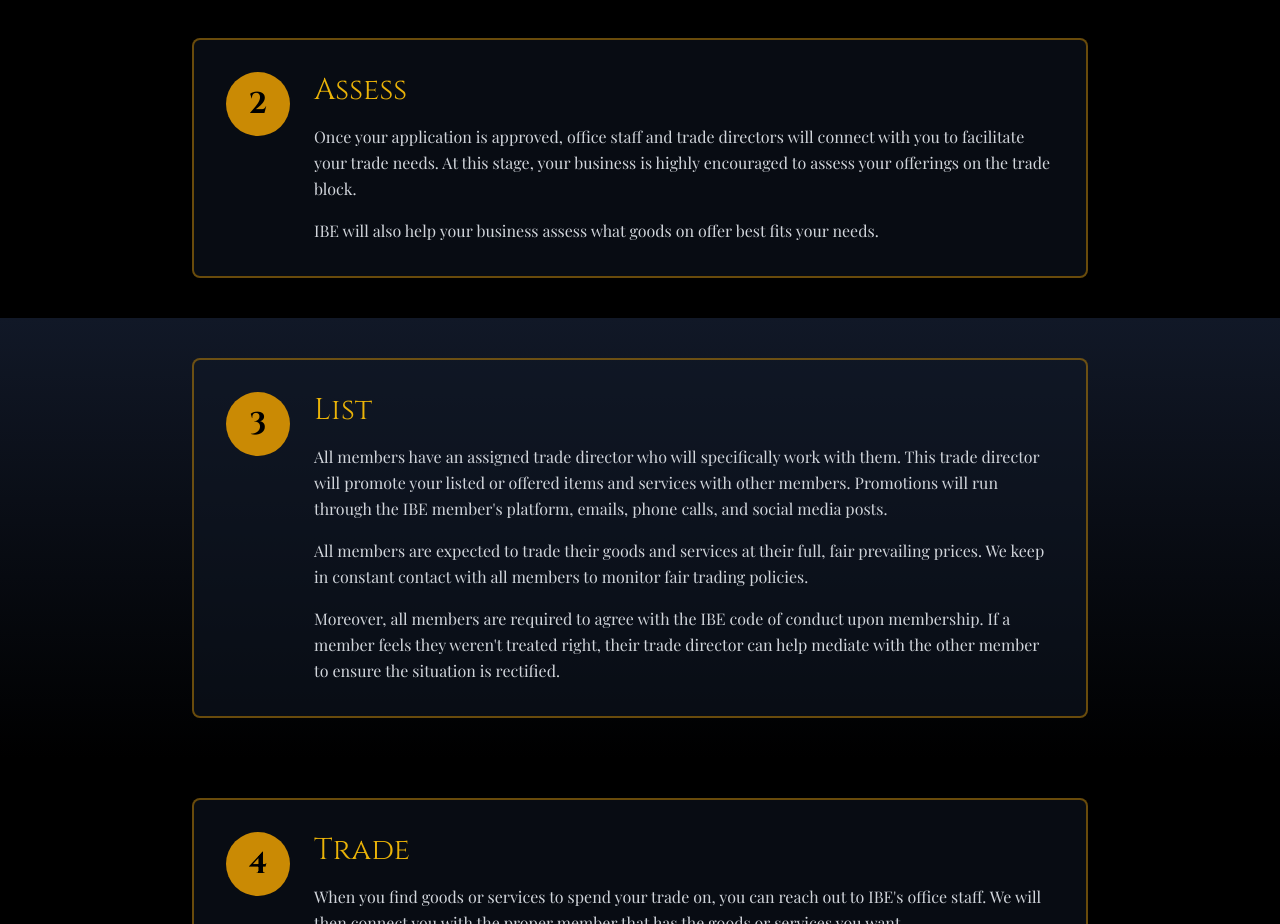
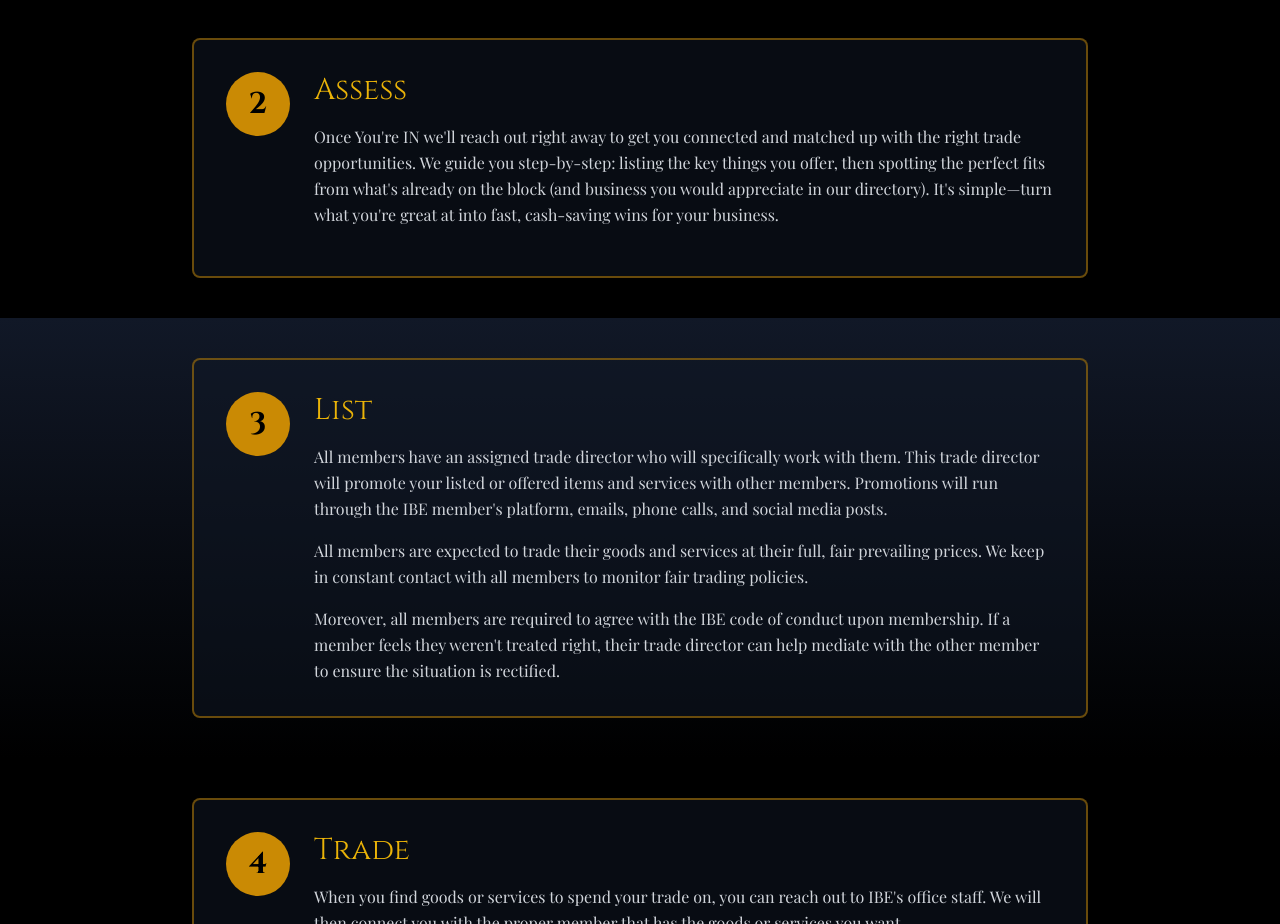
Before and after one commit to grampadsbot-sudo/island-barter-exchange, a website built with Vite: page how-it-works.html in a window 1280 px wide. Shown: the part 880-1804 px from the top of the page. Built offline with nearby package versions, Linux system fonts and the light colour scheme.

Commit message:
Update Section 2 Assess text

```diff
--- a/how-it-works.html
+++ b/how-it-works.html
@@ -101,8 +101,7 @@
   </div>
   <div>
   <h2 class="text-2xl md:text-3xl font-cinzel text-yellow-500 mb-4">Assess</h2>
-  <p class="text-gray-300 font-playfair leading-relaxed mb-4">Once your application is approved, office staff and trade directors will connect with you to facilitate your trade needs. At this stage, your business is highly encouraged to assess your offerings on the trade block.</p>
-  <p class="text-gray-300 font-playfair leading-relaxed">IBE will also help your business assess what goods on offer best fits your needs.</p>
+  <p class="text-gray-300 font-playfair leading-relaxed mb-4">Once You're IN we'll reach out right away to get you connected and matched up with the right trade opportunities. We guide you step-by-step: listing the key things you offer, then spotting the perfect fits from what's already on the block (and business you would appreciate in our directory). It's simple—turn what you're great at into fast, cash-saving wins for your business.</p>
   </div>
   </div>
   </div>
```
Also changed, not shown: public/how-it-works.html (+1 -2 lines).
